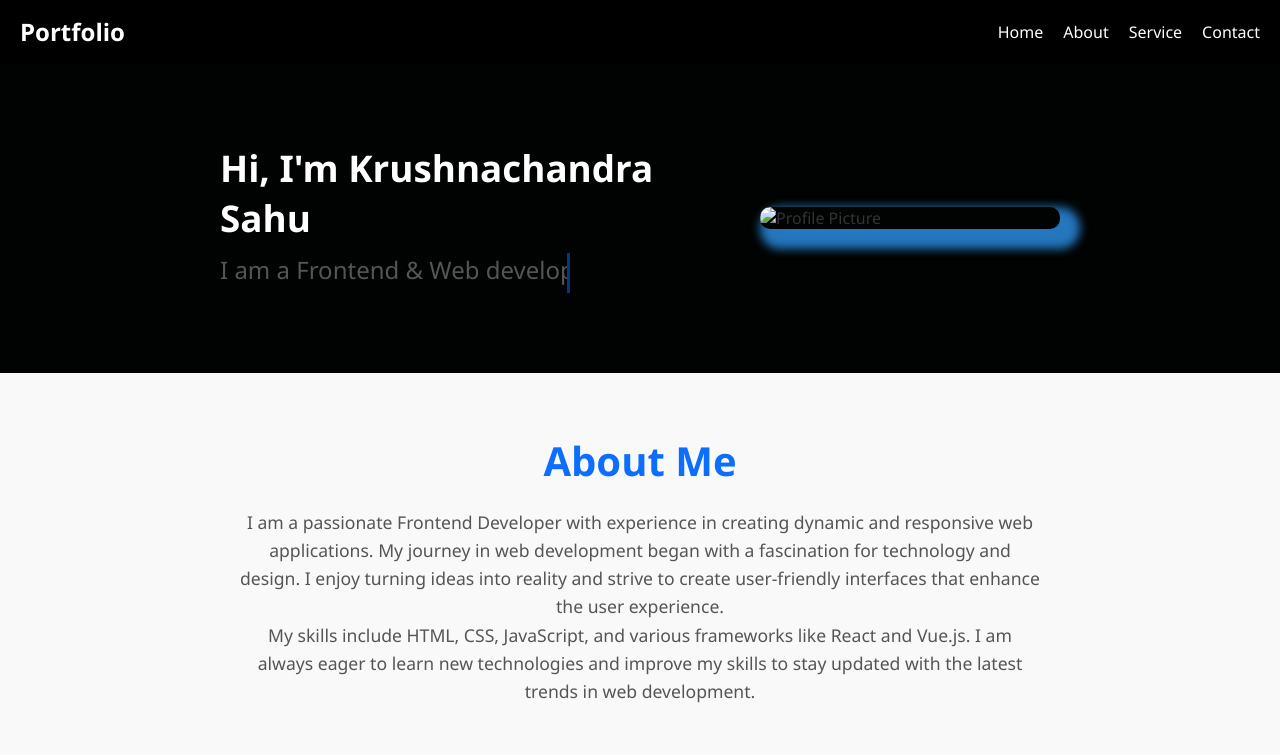
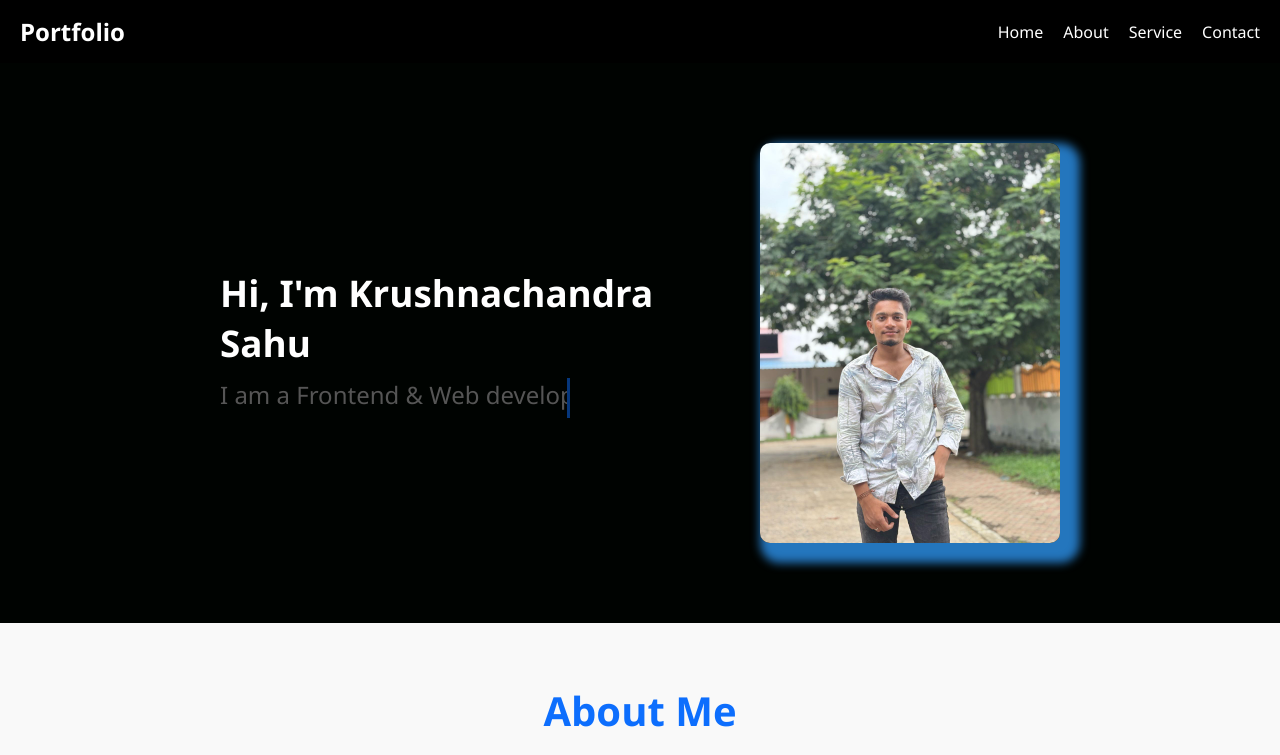
Before and after one commit to 8144926906/kanha12134, a plain HTML site: page index.html in a window 1280 px wide. Shown: the top 755 px of the page. Drawn offline with Linux system fonts and the light colour scheme.

Commit message:
Update index.html

```diff
--- a/index.html
+++ b/index.html
@@ -180,7 +180,7 @@
 
             </div>
         </div>
-        <img src="kanha.123.jpg" alt="Profile Picture">
+        <img src="kanha.123.jpeg" alt="Profile Picture">
     </section>
 
 
```
